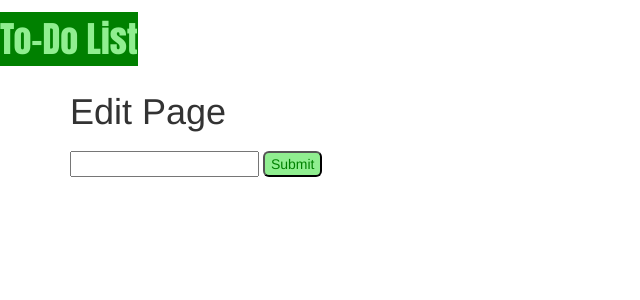
After one commit to Joe-Nadeau/Code_Guild, a Django app: page /todo_app/update/3 in a window 1280 px wide. The commit adds this page. Shown: the top 300 px of the page, without its empty margins (0-640 px from the left). Run offline with Django 3.2, Linux system fonts and the light colour scheme; data comes from the database, SQL or seed files in the repository; both versions use the stored data as it was after the commit; some libraries are stand-ins or nearby versions.

Commit message:
ToDo app :construction:

```diff
--- a/Django/todolist/static/todo_app.css
+++ b/Django/todolist/static/todo_app.css
@@ -0,0 +1,17 @@
+h1 a {
+    font-family: 'Impact', Haettenschweiler, Arial Narrow Bold, sans-serif;
+    color: lightgreen;
+    background-color: green;
+}
+
+h2 {
+    font-family: 'Franklin Gothic Medium', 'Arial Narrow', Arial, sans-serif;
+    color: green;
+}
+
+button {
+    color: green;
+    background-color: lightgreen;
+    margin-block-start: 10px;
+    border-radius: 6px;
+}
--- a/Django/todolist/templates/base.html
+++ b/Django/todolist/templates/base.html
@@ -7,10 +7,11 @@
         <title>To_do_list</title>
         <link rel="stylesheet" href="//maxcdn.bootstrapcdn.com/bootstrap/3.2.0/css/bootstrap.min.css">
         <link rel="stylesheet" href="//maxcdn.bootstrapcdn.com/bootstrap/3.2.0/css/bootstrap-theme.min.css">
+        <link rel="stylesheet" href="{% static 'todo_app.css' %}">
     </head>
     <body>
         <div class="page header">
-            <h1>[to do, two due, too due, tew dew, tu du]</h1>
+            <h1><a href="http://127.0.0.1:8000/">To-Do List</a></h1>
         </div>
         <div class="content container">
             <div class="row">
--- /dev/null
+++ b/Django/todolist/templates/edit.html
@@ -0,0 +1,12 @@
+{% extends 'base.html' %}
+
+{% block content %}
+
+<h1>Edit Page</h1>
+<form method = "post" action="http://localhost:8000/todo_app/update/{{ todo_item.id }}">
+    {% csrf_token %}
+    <input type="text" name="task_description">
+    <button type="submit">Submit</button>
+</form>
+
+{% endblock %}
--- a/Django/todolist/todo_app/models.py
+++ b/Django/todolist/todo_app/models.py
@@ -7,10 +7,13 @@ from django.utils import timezone
 class TodoItem(models.Model):
     task_description = models.TextField(blank = False, null = True)
     created_date = models.DateTimeField(default = timezone.now)
-    completion_date = models.DateTimeField()
+    completion_date = models.DateTimeField(blank = True, null = True)
     is_completed = models.BooleanField(default = False)
 
     def complete_task(self):
         self.is_completed = True
         self.completion_date = timezone.now()
         return self.is_completed
+
+    def update(self):
+        self.task_description
--- a/Django/todolist/todo_app/urls.py
+++ b/Django/todolist/todo_app/urls.py
@@ -7,4 +7,5 @@ urlpatterns = [
     #path('completed/<int:id>', views.completed, name = 'checked_off'),
     path('todo_app/detail/<int:id>', views.detail, name = 'detailed_view'),
     path('todo_app/remove/<int:id>', views.remove, name = 'get_OUT'),
+    path('todo_app/update/<int:id>', views.update, name = 'update'),
 ]
--- a/Django/todolist/todo_app/views.py
+++ b/Django/todolist/todo_app/views.py
@@ -21,3 +21,18 @@ def remove(request, id):
     todo_item = TodoItem.objects.get(id = id)
     todo_item.delete()
     return redirect('todo_list')
+
+def update(request, id):
+    if request.method == 'POST':
+        task_description = request.POST.get('task_description')
+        upload = TodoItem(
+            task_description = task_description
+        )
+        upload.save()
+        return redirect('todo_list')
+    else:
+        todo_item = TodoItem.objects.get(id = id)
+        context = {
+            'todo_item': todo_item,
+        }
+        return render(request, 'edit.html', context)
```
Also changed, not shown: Django/todolist/templates/detail.html (+8 -11 lines), Django/todolist/templates/todo_list.html (+6 -16 lines), Django/todolist/db.sqlite3, Django/todolist/todo_app/migrations/0002_auto_20200501_2124.py (added).
